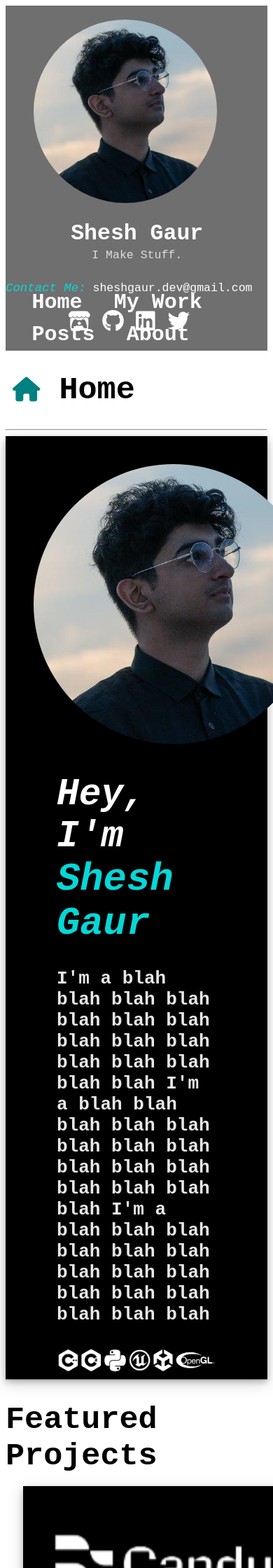
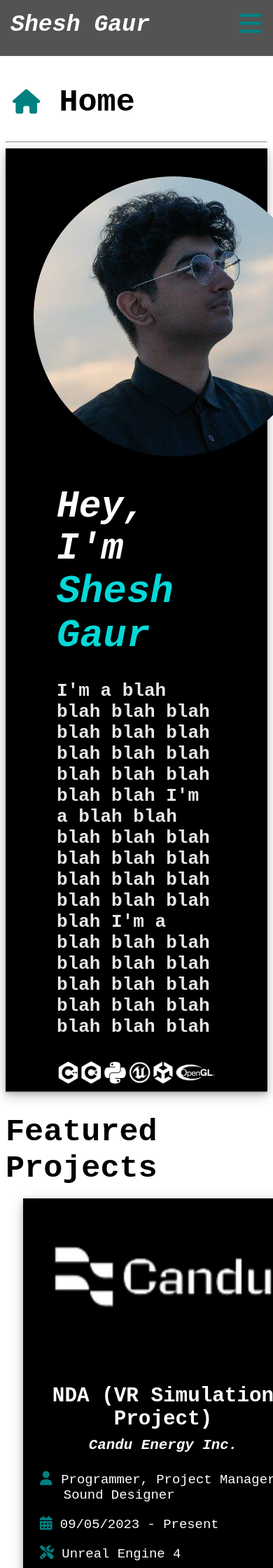
Before and after one commit to Shesh-Gaur/Shesh-Gaur.github.io, a Jekyll site: the page built from index.markdown, in a window 390 px wide. Shown: the top 2240 px of the page at 70% size. Built offline with Jekyll 4.4.1, drawn with Linux system fonts in a browser that asks for light colours; grey boxes are pictures that could not be loaded.

Commit message:
Mobile Support Implemented

```diff
--- a/_includes/footer.html
+++ b/_includes/footer.html
@@ -1,3 +1,16 @@
 <div class="footer">
+        <p style="color: #000000;"><i style="color: rgb(6, 215, 215);">Contact Me:</i> sheshgaur.dev@gmail.com</p>
 
+        <div class= "sidebar-icon">
+            <a href="https://shesh-gaur.itch.io" target="_blank"><i class="fa-brands fa-itch-io"></i></a>
+        </div>
+        <div class= "sidebar-icon">
+            <a href="https://github.com/Shesh-Gaur" target="_blank"><i class="fa-brands fa-github"></i></a>
+        </div>
+        <div class= "sidebar-icon">
+            <a href="https://www.linkedin.com/in/shesh-gaur/" target="_blank"><i class="fa-brands fa-linkedin"></i></a>
+        </div>
+        <div class= "sidebar-icon">
+            <a href="https://twitter.com/Shesh_Gaur" target="_blank"><i class="fa-brands fa-twitter"></i></a>
+        </div>
 </div>
--- /dev/null
+++ b/_includes/header.html
@@ -0,0 +1,3 @@
+<div class="header">
+    <h2 style="color: rgb(255, 255, 255); margin-left: 15px;"><i><b>{{site.title}}</b></i></h2>
+</div>
--- a/_includes/sidebar.html
+++ b/_includes/sidebar.html
@@ -3,7 +3,10 @@
 <div class="background" style="  background-image: url('/assets/ClockworkVoid.png');">
 </div>
 
-<div class="sidenav">
+
+<button class="sidenav-toggle" onclick="animation()"><i class="fa-solid fa-bars" style="color: teal;"></i></button>
+
+<div class="sidenav" id="toggle">
 
     <img src ="/assets/profilePic.jpg" style="border-radius: 50%; width: 70%; margin-left: 40px;">
     <div style="text-align: center; margin-left: -40px; bottom: 5%;">
@@ -37,3 +40,6 @@
 
         </div>
 </div>
+
+
+<script src="/sidebar-toggle.js"></script>
--- a/_layouts/wrapper.html
+++ b/_layouts/wrapper.html
@@ -8,11 +8,12 @@
     <link rel="stylesheet" href="https://cdnjs.cloudflare.com/ajax/libs/font-awesome/6.4.0/css/all.min.css">
 </head>
 <body>
+    {% include header.html %}
     {% include sidebar.html %}
     <div class="main">
     {{ content }}
     </div>
-    <!-- {% include footer.html %} -->
+    {% include footer.html %}
 </body>
 </html>
 
--- /dev/null
+++ b/sidebar-toggle.js
@@ -0,0 +1,25 @@
+
+let content = document.getElementById("toggle");
+
+function animation() {
+
+    if (content.classList.contains("fadeIn"))
+    {
+        content.classList.remove("fadeIn");
+        content.classList.add("fadeOut");
+        return;
+    }
+
+    content.classList.remove("fadeOut");
+    content.classList.add("fadeIn");
+}
+
+
+window.onresize = function(event) {
+
+    content.classList.remove("fadeIn");
+    content.classList.remove("fadeOut");
+
+    content.classList.add("fadeIn");
+    setTimeout(500)
+};
--- a/style.css
+++ b/style.css
@@ -49,6 +49,18 @@
     color: #b3b0b0;
   }
 
+  .sidenav-toggle
+  {
+    position: fixed;
+    right: 0;
+    margin-right: 10px;
+    margin-top: -105px;
+    font-size: 35px;
+    border: none;
+    background: none;
+    z-index: 2;
+  }
+
   /* Style page content */
   .main {
     margin-left: 300px; /* Same as the width of the sidebar */
@@ -56,25 +68,9 @@
     padding: 0px 10px;
   }
 
-/* On screens that are less than 700px wide, make the sidebar into a topbar */
-@media screen and (max-width: 700px) {
-  .sidenav  {
-    width: 100%;
-    height: auto;
-    position: relative;
-    overflow: hidden;
+  .header {
+    display: none;
   }
-  .sidenav  a {float: left;}
-  div.content {margin-left: 0;}
-
-  .main {
-    margin-left: 0px; /* Same as the width of the sidebar */
-    margin-top: 0px; /* Same as the width of the sidebar */
-    padding: 0px 0px;
-  }
-
-  .background{visibility: hidden;}
-}
 
   img {
     display: block;
@@ -107,12 +103,11 @@
 
   div.polaroid2 {
     animation: fadeIn ease 0.5s;
-    width: 95%;
+    width: 90%;
     height: fit-content;
     background-color: white;
     box-shadow: 0 4px 8px 0 rgba(255, 255, 255, 0.2), 0 6px 20px 0 rgba(255, 255, 255, 0.19);
-    margin-right: 25px;
-    margin-left: 25px;
+    margin-left: 5%;
     margin-bottom: 10px;
     float: left
   }
@@ -183,11 +178,12 @@
   }
 
 
-  div.footer {
+  .footer {
    clear: both;
    margin-left: 300px; /* Same as the width of the sidebar */
    margin-top: 50px; /* Same as the width of the sidebar */
-   padding: 0px 10px;
+   text-align: center;
+   display: none;
   }
 
   .pill {
@@ -439,9 +435,69 @@
   }
 }
 
+/* On screens that are less than 700px wide, make the sidebar into a topbar */
+@media screen and (max-width: 700px) {
+  div.content {margin-left: 0;}
+
+  .sidenav {
+    height: 100%; /* Full-height: remove this if you want "auto" height */
+    width: 50%; /* Set the width of the sidebar */
+    position: fixed; /* Fixed Sidebar (stay in place on scroll) */
+    z-index: 1; /* Stay on top */
+    top: 0%; /* Stay at the top */
+    left: 50%;
+    background-color: #00000090; /* Black */
+    backdrop-filter: blur(5px);
+    overflow-x: hidden; /* Disable horizontal scroll */
+    padding-top: 20px;
+    text-align: center;
+    display: none;
+  }
+
+  .main {
+    margin-left: 0px; /* Same as the width of the sidebar */
+    margin-top: 0px; /* Same as the width of the sidebar */
+    padding: 0px 0px;
+  }
+
+  .background{
+  /* Full height */
+  height: 80px;
+  width: 100%;
+  /* Center and scale the image nicely */
+  background-position-y: 20%;
+  background-repeat: no-repeat;
+  background-size: cover;
+  z-index: -10;
+  position:absolute;
+  top: 0; /* Stay at the top */
+  left: 0;
+   }
+
+   .header {
+    background-color: rgba(0, 0, 0, 0.479);
+    margin: -8px;
+    margin-bottom: 40px;
+    height: 80px;
+    text-align: left;
+    line-height: 70px;
+    display: block;
+  }
+}
+
+
  iframe{
   animation: fadeIn ease 1.5s;
  }
+
+ .fadeIn{
+  animation: fadeIn ease 0.5s ;
+  display: block;
+}
+
+.fadeOut{
+  display: none;
+}
 
 @keyframes fadeIn {
   0% {opacity:0; margin-top: 0in;}
```
